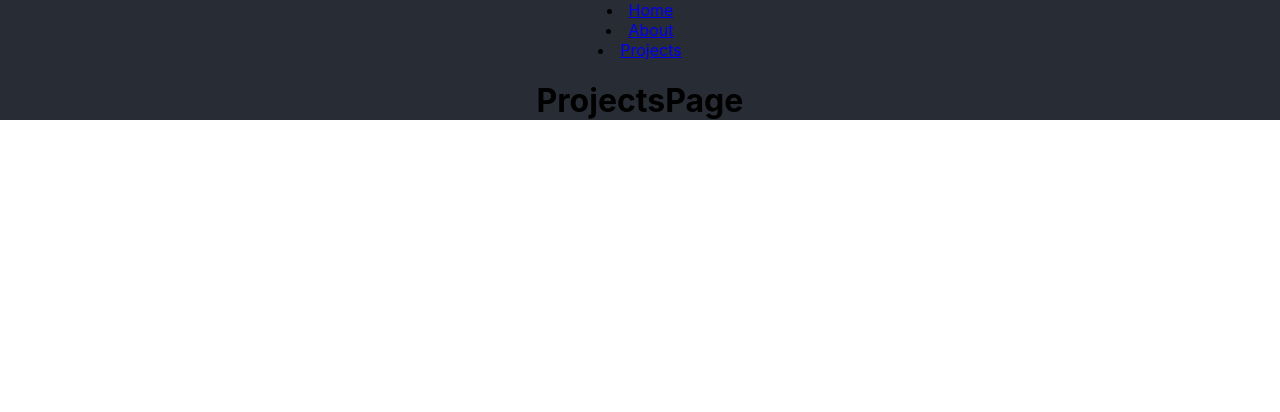
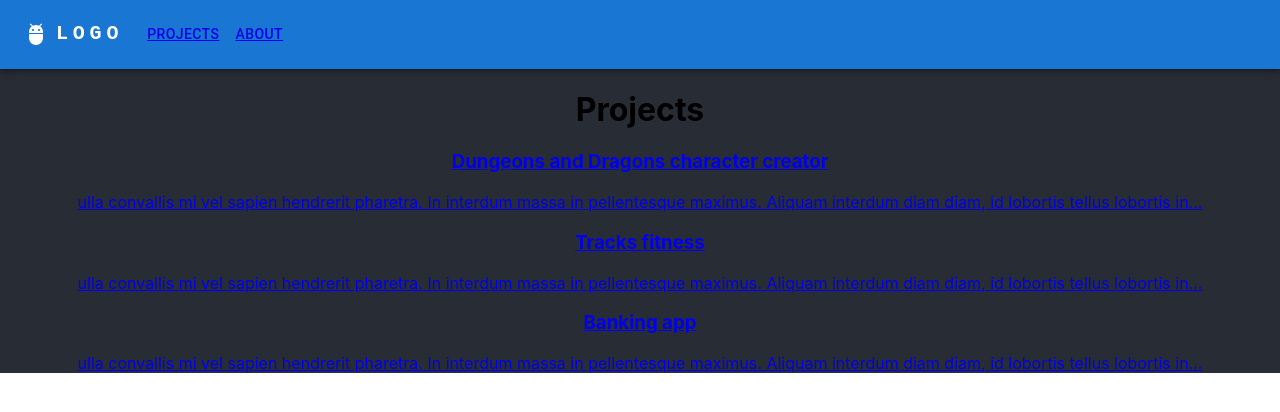
Before and after one commit to mahdihawary/mahdihawary.github.io, a React (Create React App) app: page /projects in a window 1280 px wide. Shown: the top 412 px of the page. Built offline with nearby package versions, Linux system fonts and the light colour scheme.

Commit message:
setup of navbar

```diff
--- a/package.json
+++ b/package.json
@@ -4,6 +4,10 @@
   "homepage": "https://mahdihawary.github.io",
   "private": true,
   "dependencies": {
+    "@emotion/react": "^11.10.6",
+    "@emotion/styled": "^11.10.6",
+    "@mui/icons-material": "^5.11.11",
+    "@mui/material": "^5.11.13",
     "@testing-library/jest-dom": "^5.16.5",
     "@testing-library/react": "^13.4.0",
     "@testing-library/user-event": "^13.5.0",
--- a/src/App.js
+++ b/src/App.js
@@ -4,8 +4,9 @@
 import HomePage from "./pages/Home";
 import AboutPage from "./pages/about";
 import ProjectsPage from "./pages/projects";
-import NavBar from "./navBar";
+import NavBar from "./components/navBar";
 import ProjectPage from "./pages/projectPage";
+import NotFound from "./pages/notfound";
 
 function App() {
   return (
@@ -17,6 +18,7 @@
             <Route path="/" element={<HomePage />}></Route>
             <Route path="/about" element={<AboutPage />}></Route>
             <Route path="/projects" element={<ProjectsPage />}></Route>
+            <Route path="*" element={<NotFound />}></Route>
             <Route
               path="/projects/:projectId"
               element={<ProjectPage />}
--- /dev/null
+++ b/src/components/navBar.js
@@ -0,0 +1,126 @@
+import { Link } from "react-router-dom";
+import React from "react";
+import AppBar from "@mui/material/AppBar";
+import Box from "@mui/material/Box";
+import Toolbar from "@mui/material/Toolbar";
+import IconButton from "@mui/material/IconButton";
+import Typography from "@mui/material/Typography";
+import Menu from "@mui/material/Menu";
+import MenuIcon from "@mui/icons-material/Menu";
+import Container from "@mui/material/Container";
+import Avatar from "@mui/material/Avatar";
+import Button from "@mui/material/Button";
+import Tooltip from "@mui/material/Tooltip";
+import MenuItem from "@mui/material/MenuItem";
+import AdbIcon from "@mui/icons-material/Adb";
+
+const NavBar = () => {
+  const pages = ["Projects", "About"];
+
+  const [anchorElNav, setAnchorElNav] = React.useState(null);
+
+  const handleOpenNavMenu = (event) => {
+    setAnchorElNav(event.currentTarget);
+  };
+  const handleCloseNavMenu = () => {
+    setAnchorElNav(null);
+  };
+
+  return (
+    <AppBar position="static">
+      <Container maxWidth="xl">
+        <Toolbar disableGutters>
+          <AdbIcon sx={{ display: { xs: "none", md: "flex" }, mr: 1 }} />
+          <Typography
+            variant="h6"
+            noWrap
+            component="a"
+            href="/"
+            sx={{
+              mr: 2,
+              display: { xs: "none", md: "flex" },
+              fontFamily: "monospace",
+              fontWeight: 700,
+              letterSpacing: ".3rem",
+              color: "inherit",
+              textDecoration: "none",
+            }}
+          >
+            LOGO
+          </Typography>
+
+          <Box sx={{ flexGrow: 1, display: { xs: "flex", md: "none" } }}>
+            <IconButton
+              size="large"
+              aria-label="account of current user"
+              aria-controls="menu-appbar"
+              aria-haspopup="true"
+              onClick={handleOpenNavMenu}
+              color="inherit"
+            >
+              <MenuIcon />
+            </IconButton>
+            <Menu
+              id="menu-appbar"
+              anchorEl={anchorElNav}
+              anchorOrigin={{
+                vertical: "bottom",
+                horizontal: "left",
+              }}
+              keepMounted
+              transformOrigin={{
+                vertical: "top",
+                horizontal: "left",
+              }}
+              open={Boolean(anchorElNav)}
+              onClose={handleCloseNavMenu}
+              sx={{
+                display: { xs: "block", md: "none" },
+              }}
+            >
+              {pages.map((page) => (
+                <MenuItem key={page} onClick={handleCloseNavMenu}>
+                  <Link to={`/${page}`}>
+                    <Typography textAlign="center">{page}</Typography>
+                  </Link>
+                </MenuItem>
+              ))}
+            </Menu>
+          </Box>
+          <AdbIcon sx={{ display: { xs: "flex", md: "none" }, mr: 1 }} />
+          <Typography
+            variant="h5"
+            noWrap
+            component="a"
+            href=""
+            sx={{
+              mr: 2,
+              display: { xs: "flex", md: "none" },
+              flexGrow: 1,
+              fontFamily: "monospace",
+              fontWeight: 700,
+              letterSpacing: ".3rem",
+              color: "inherit",
+              textDecoration: "none",
+            }}
+          >
+            LOGO
+          </Typography>
+          <Box sx={{ flexGrow: 1, display: { xs: "none", md: "flex" } }}>
+            {pages.map((page) => (
+              <Button
+                key={page}
+                onClick={handleCloseNavMenu}
+                sx={{ my: 2, color: "white", display: "block" }}
+              >
+                <Link to={`/${page}`}>{page}</Link>
+              </Button>
+            ))}
+          </Box>
+        </Toolbar>
+      </Container>
+    </AppBar>
+  );
+};
+
+export default NavBar;
--- /dev/null
+++ b/src/components/projectsList.js
@@ -0,0 +1,19 @@
+import { Link } from "react-router-dom";
+const ProjectsList = ({ projects }) => {
+  return (
+    <>
+      {projects.map((proj) => (
+        <Link
+          key={proj.name}
+          className="project-list-item"
+          to={`/projects/${proj.name}`}
+        >
+          <h3>{proj.title}</h3>
+          <p>{proj.content.substring(0, 150)}...</p>
+        </Link>
+      ))}
+    </>
+  );
+};
+
+export default ProjectsList;
--- a/src/navBar.js
+++ /dev/null
@@ -1,18 +0,0 @@
-import { Link } from "react-router-dom";
-const NavBar = () => {
-  return (
-    <nav>
-      <li>
-        <Link to="/">Home</Link>
-      </li>
-      <li>
-        <Link to="/about">About</Link>
-      </li>
-      <li>
-        <Link to="/projects">Projects</Link>
-      </li>
-    </nav>
-  );
-};
-
-export default NavBar;
--- a/src/pages/Home.js
+++ b/src/pages/Home.js
@@ -1,5 +1,5 @@
 const HomePage = function () {
-  return <h1>HomePage</h1>;
+  return <h1>Mahdi Hawary</h1>;
 };
 
 export default HomePage;
--- a/src/pages/notfound.js
+++ b/src/pages/notfound.js
@@ -1,5 +1,3 @@
-const NotFound = function () {
-  return <h1>NotFound</h1>;
-};
+const NotFound = () => <h1>404: Page Not Found!</h1>;
 
 export default NotFound;
--- a/src/pages/projectPage.js
+++ b/src/pages/projectPage.js
@@ -1,11 +1,14 @@
 import { useParams } from "react-router-dom";
+import NotFound from "./notfound";
 import projects from "./project-content";
 
 const ProjectPage = () => {
   const { projectId } = useParams();
 
   const project = projects.find((proj) => proj.name === projectId);
-
+  if (!project) {
+    return <NotFound />;
+  }
   return (
     <>
       <h1>{project.title}</h1>
--- a/src/pages/projects.js
+++ b/src/pages/projects.js
@@ -1,5 +1,14 @@
+import projects from "./project-content";
+
+import ProjectsList from "../components/projectsList";
+
 const ProjectsPage = function () {
-  return <h1>ProjectsPage</h1>;
+  return (
+    <>
+      <h1>Projects</h1>
+      <ProjectsList projects={projects}></ProjectsList>
+    </>
+  );
 };
 
 export default ProjectsPage;
```
Also changed, not shown: 1 other file (tests, documents, lock files or other folders).
